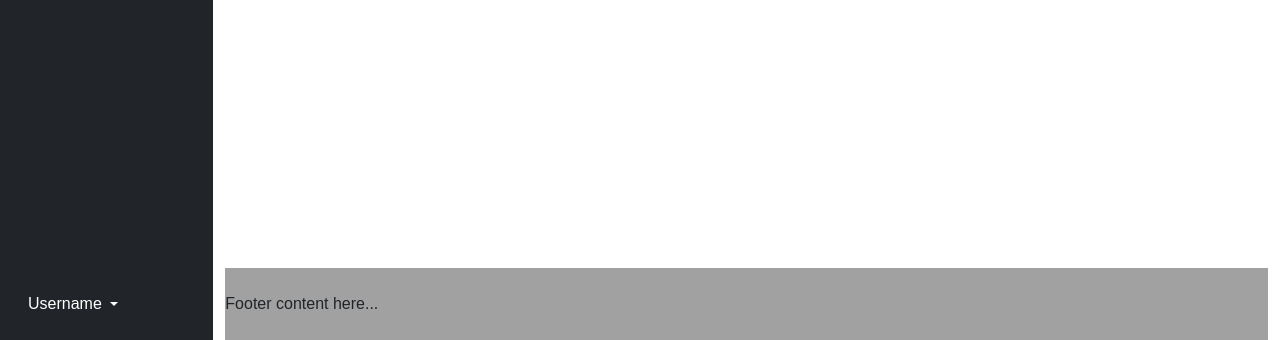
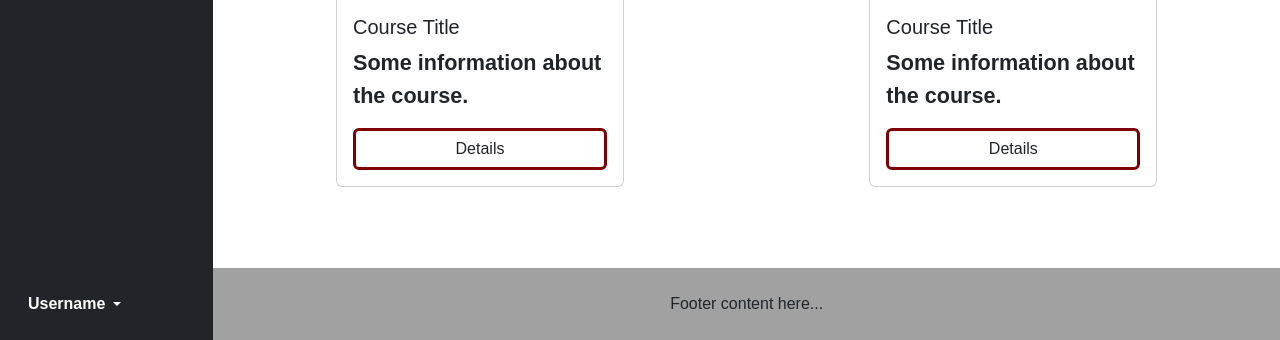
Before and after one commit to Queeen520/FINAL_PROJECT_My_Version, a Symfony app: template templates/home/index.html.twig in a window 1280 px wide. Shown: the part 460-800 px from the top of the page. Run offline with Twig, Linux system fonts and the light colour scheme; the template is opened without the code that fills it, so the values that code supplies are empty; some libraries are stand-ins or nearby versions; some web fonts are replaced.

Commit message:
finish landing page

```diff
--- a/public/css/style.css
+++ b/public/css/style.css
@@ -59,3 +59,37 @@ hr {
 footer {
     background-color: var(--grey) !important;
 }
+
+.username {
+    font-weight: 705;
+}
+
+footer .col-12 {
+    display: flex;
+    justify-content: center;
+}
+
+
+
+/* CARDS FROM HERE */
+
+.btn.btn-details {
+    display: block;
+    border: 3.5px solid var(--dark-red);
+}
+
+.btn.btn-details:hover,
+.btn.btn.btn-details:focus {
+    animation: pulse 1.5s;
+    box-shadow: 0 0 0 2em transparent;
+}
+
+@keyframes pulse {
+    0% {
+        box-shadow: 0 0 0 0em var(--dark-red);
+    }
+
+    100% {
+        box-shadow: 0 0 0 2em transparent;
+    }
+}
--- a/templates/user_navbar.html.twig
+++ b/templates/user_navbar.html.twig
@@ -29,7 +29,7 @@
                 <div class="dropdown py-sm-4 mt-sm-auto ms-auto ms-sm-0 flex-shrink-1">
                     <a href="#" class="d-flex align-items-center text-white text-decoration-none dropdown-toggle"
                         id="dropdownUser1" data-bs-toggle="dropdown" aria-expanded="false">
-                        <span class="d-none d-sm-inline mx-1">Username</span>
+                        <span class="username d-none d-sm-inline mx-1">Username</span>
                     </a>
                     <ul class="dropdown-menu dropdown-menu-dark text-small shadow" aria-labelledby="dropdownUser1">
                         <li><a class="dropdown-item" href="#">Profile</a></li>
@@ -50,19 +50,43 @@
                         Aid to
                         Professional Medical Assistant.</p>
                     <hr>
-                    <h3 data-aos="fade-up" data-aos-duration="1200">More content...</h3>
-                    <p data-aos="fade-up" data-aos-duration="1200">Lorem ipsum dolor sit amet consectetur, adipisicing
-                        elit. Adipisci ea vitae natus fuga at dolorum ipsam accusamus, autem quaerat veniam iste
-                        voluptatem temporibus, quo harum.</p>
-                    <p data-aos="fade-up" data-aos-duration="1200">Lorem ipsum dolor sit amet consectetur adipisicing
-                        elit. Obcaecati, soluta. Itaque quasi deserunt, id corrupti ullam, similique ducimus placeat
-                        cumque et nisi aliquid quisquam tempore dicta architecto nemo, nesciunt cum. Pariatur asperiores
-                        aliquid dolores sit magnam cupiditate, tempora excepturi rem!
-                    </p>
+                    <h3 class="py-3" data-aos="fade-up" data-aos-duration="1200">Our courses</h3>
+                    <div class="py-3">
+                        <div class="row row-cols-2 row-cols-lg-2 row-cols-md-2 row-cols-sm-1 row-cols-xs-1 g-4">
+                            <div class="col d-flex justify-content-center" data-aos="fade-down-right"
+                                data-aos-duration="1200">
+                                <div class="card" style="width: 18rem;">
+                                    <img src="https://www.erstehilfemitherz.at/wp-content/uploads/2020/08/first-aid-training-cpr.jpg"
+                                        style="height: 10rem; width: 18rem;" class="card-img-top"
+                                        alt="two people doing reanimation">
+                                    <div class="card-body">
+                                        <h5 class="card-title">Course Title</h5>
+                                        <p class="card-text">Some information about the course.
+                                        </p>
+                                        <a class="btn btn-details" href="/details"><span>Details</span></a>
+                                    </div>
+                                </div>
+                            </div>
+                            <div class="col d-flex justify-content-center" data-aos="fade-down-left"
+                                data-aos-duration="1200">
+                                <div class="card" style="width: 18rem;">
+                                    <img src="https://www.erstehilfemitherz.at/wp-content/uploads/2020/08/first-aid-training-cpr.jpg"
+                                        style="height: 10rem; width: 18rem;" class="card-img-top"
+                                        alt="two people doing reanimation">
+                                    <div class="card-body">
+                                        <h5 class="card-title">Course Title</h5>
+                                        <p class="card-text">Some information about the course.
+                                        </p>
+                                        <a class="btn btn-details" href="/details"><span>Details</span></a>
+                                    </div>
+                                </div>
+                            </div>
+                        </div>
+                    </div>
                 </div>
             </main>
-            <footer class="py-4 mt-auto" id="footer">
-                <div class="col"> Footer content here... </div>
+            <footer class="row py-4 mt-auto" id="footer">
+                <div class="col-12"> Footer content here... </div>
             </footer>
         </div>
     </div>
```
